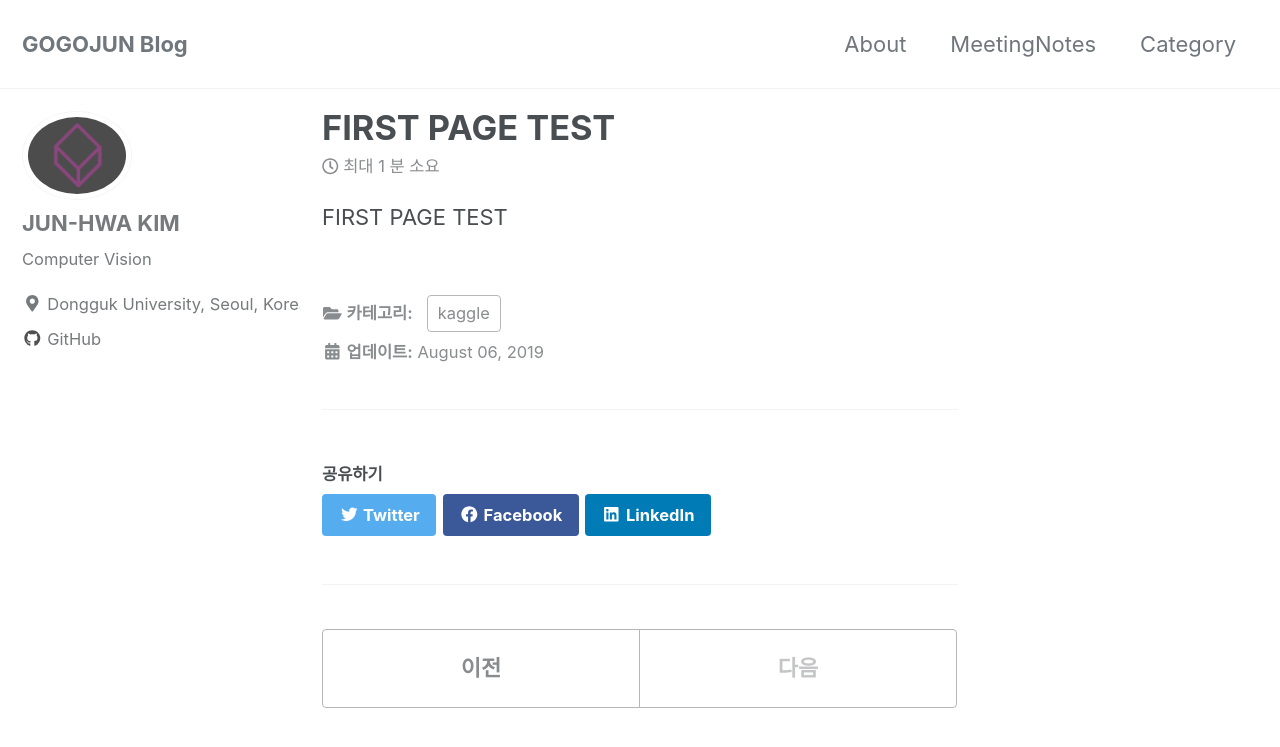
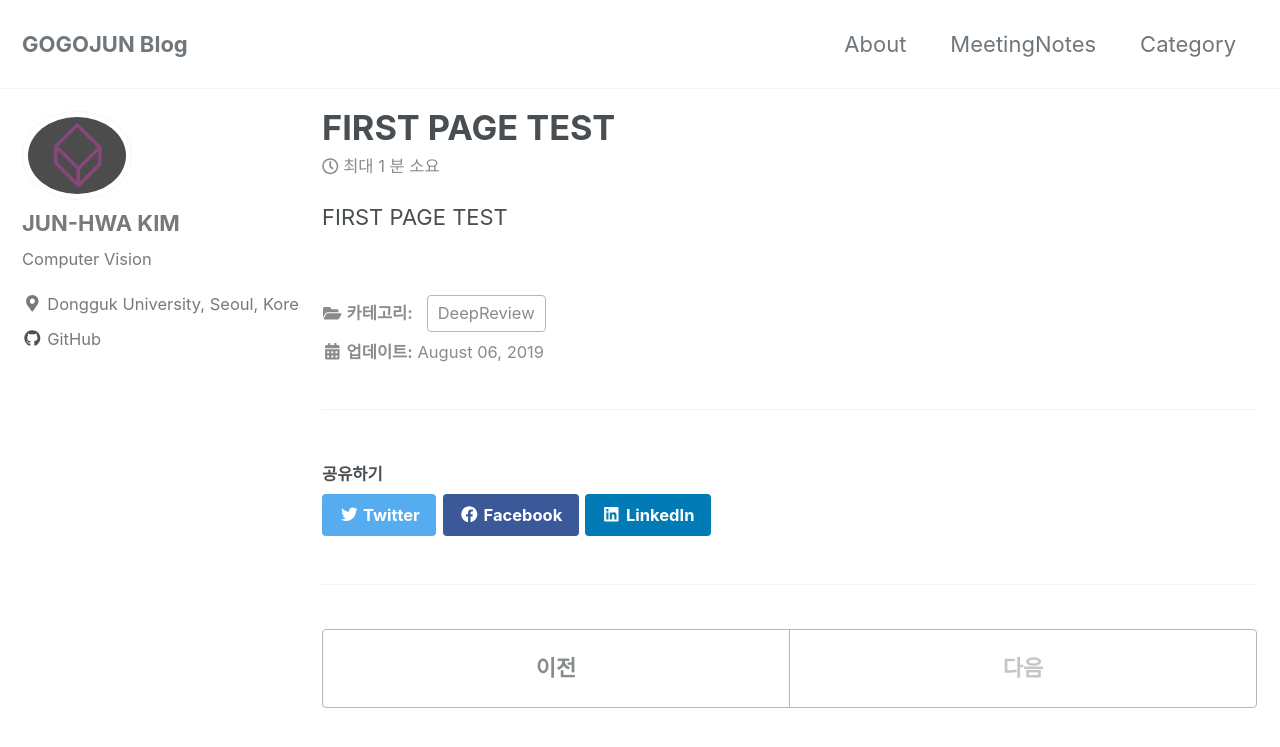
Before and after one commit to kjunhwa/kjunhwa-kjunhwa.github.io-, a Jekyll site: the page built from _posts/DeepReview/2019-08-06-introduction.md, in a window 1280 px wide and 900 px high. Shown: the top 747 px of the window. Built offline with Jekyll 4.4.1, drawn with Linux system fonts in a browser that asks for light colours; cached includes are drawn as plain includes; nearby versions of some CDN libraries.

Commit message:
Update and rename _posts/kaggle/2019-08-06-introduction.md to _posts/DeepReview/2019-08-06-introduction.md

```diff
--- a/_posts/kaggle/2019-08-06-introduction.md
+++ b/_posts/DeepReview/2019-08-06-introduction.md
@@ -3,7 +3,7 @@
 excerpt: "2019. 08. 08."
 search: true
 categories:
-  - kaggle
+  - DeepReview
 ---
 
 FIRST PAGE TEST
```
